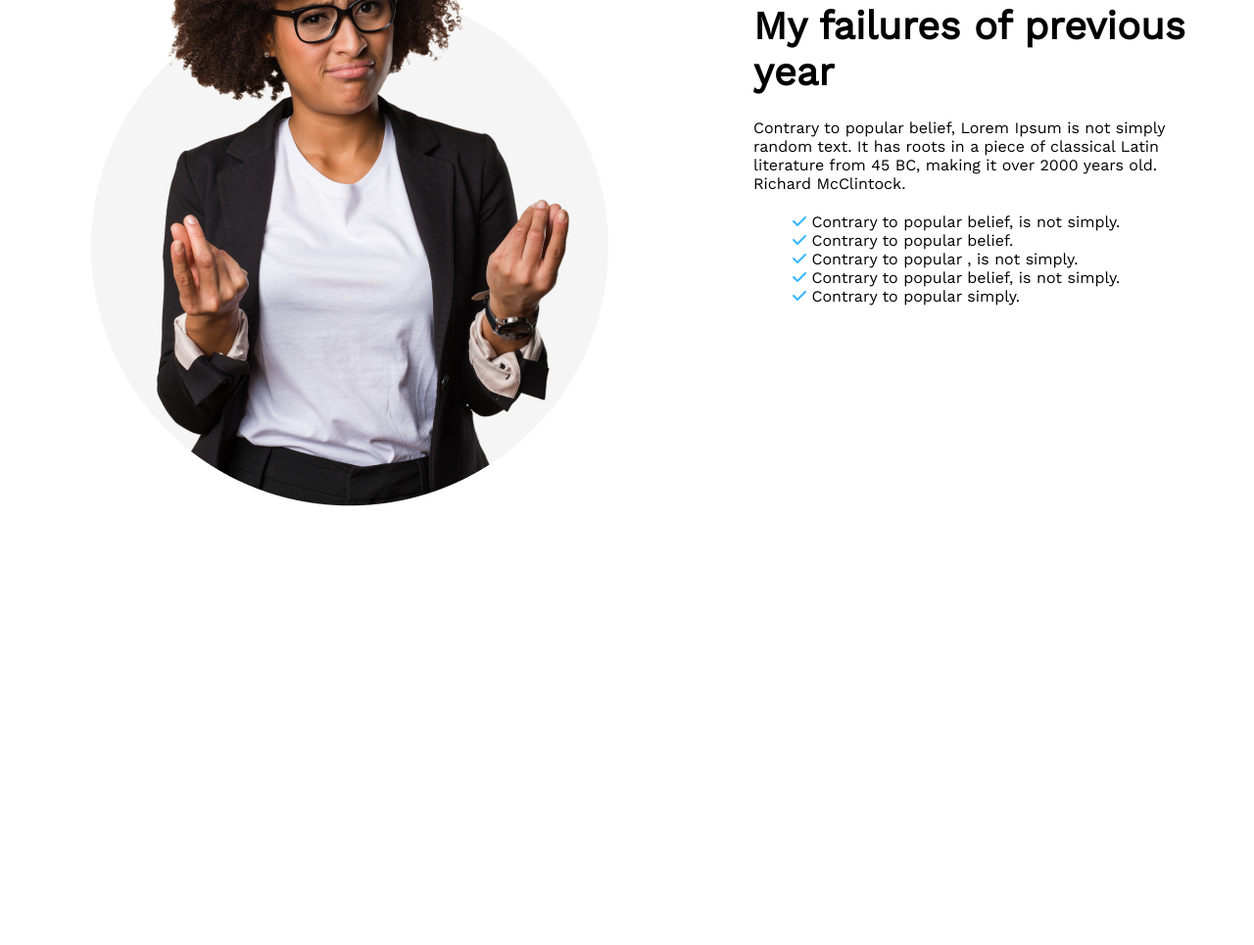
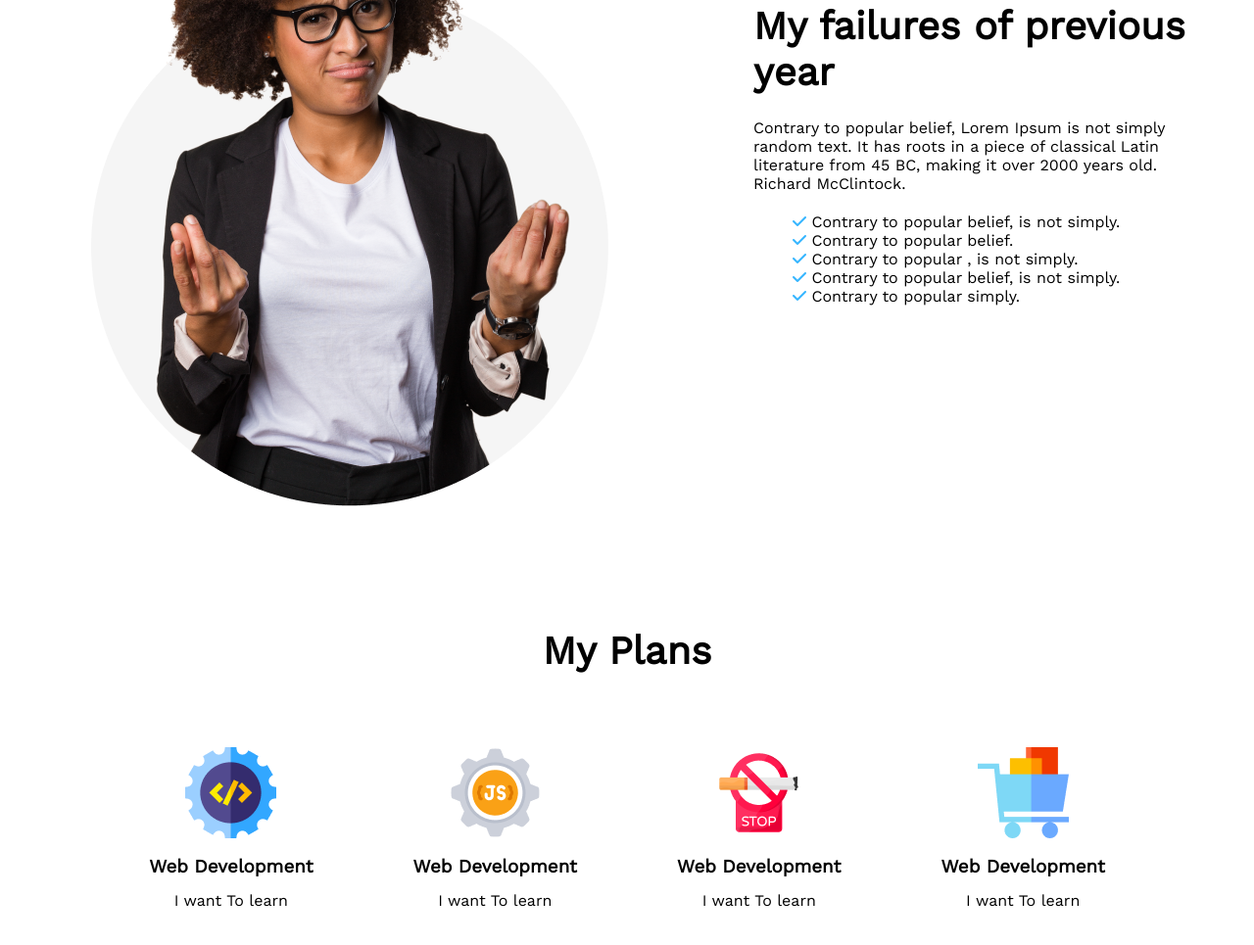
Before and after one commit to Amirulislamsohan/new-year-new-me-assignment, a plain HTML site: page index.html in a window 1280 px wide. Shown: the part 1027-1992 px from the top of the page at 98% size. Before the commit the page ends 1668 px from the top, so only its background shows below. Drawn offline with nearby package versions, Linux system fonts and the light colour scheme.

Commit message:
add my plans

```diff
--- a/index.html
+++ b/index.html
@@ -51,6 +51,32 @@
 
             </div>
         </section>
+        <!-- section plan............................... -->
+        <section>
+            <h1 class="primary-title plan-title">My Plans</h1>
+            <div class="plan-containers">
+                <div class="plan-container">
+                    <img src="images/icons/web.png" alt="">
+                    <h3>Web Development</h3>
+                    <p>I want To learn</p>
+                </div>
+                <div class="plan-container">
+                    <img src="images/icons/js.png" alt="">
+                    <h3>Web Development</h3>
+                    <p>I want To learn</p>
+                </div>
+                <div class="plan-container">
+                    <img src="images/icons/smoke.png" alt="">
+                    <h3>Web Development</h3>
+                    <p>I want To learn</p>
+                </div>
+                <div class="plan-container">
+                    <img src="images/icons/ecom.png" alt="">
+                    <h3>Web Development</h3>
+                    <p>I want To learn</p>
+                </div>
+            </div>
+        </section>
     </main>
 </body>
 
--- a/styles/style.css
+++ b/styles/style.css
@@ -72,3 +72,23 @@
     margin-top: 24px;
     margin-bottom: 20px;
 }
+
+/* style plan section  */
+.plan-title {
+    text-align: center;
+    margin-bottom: 75px;
+}
+
+.plan-containers {
+    display: flex;
+    justify-content: space-evenly;
+    margin: 0 50px 100px 50px;
+}
+
+.plan-container {
+    text-align: center;
+}
+
+.plan-container h3 {
+    margin: 14px 0;
+}
```
